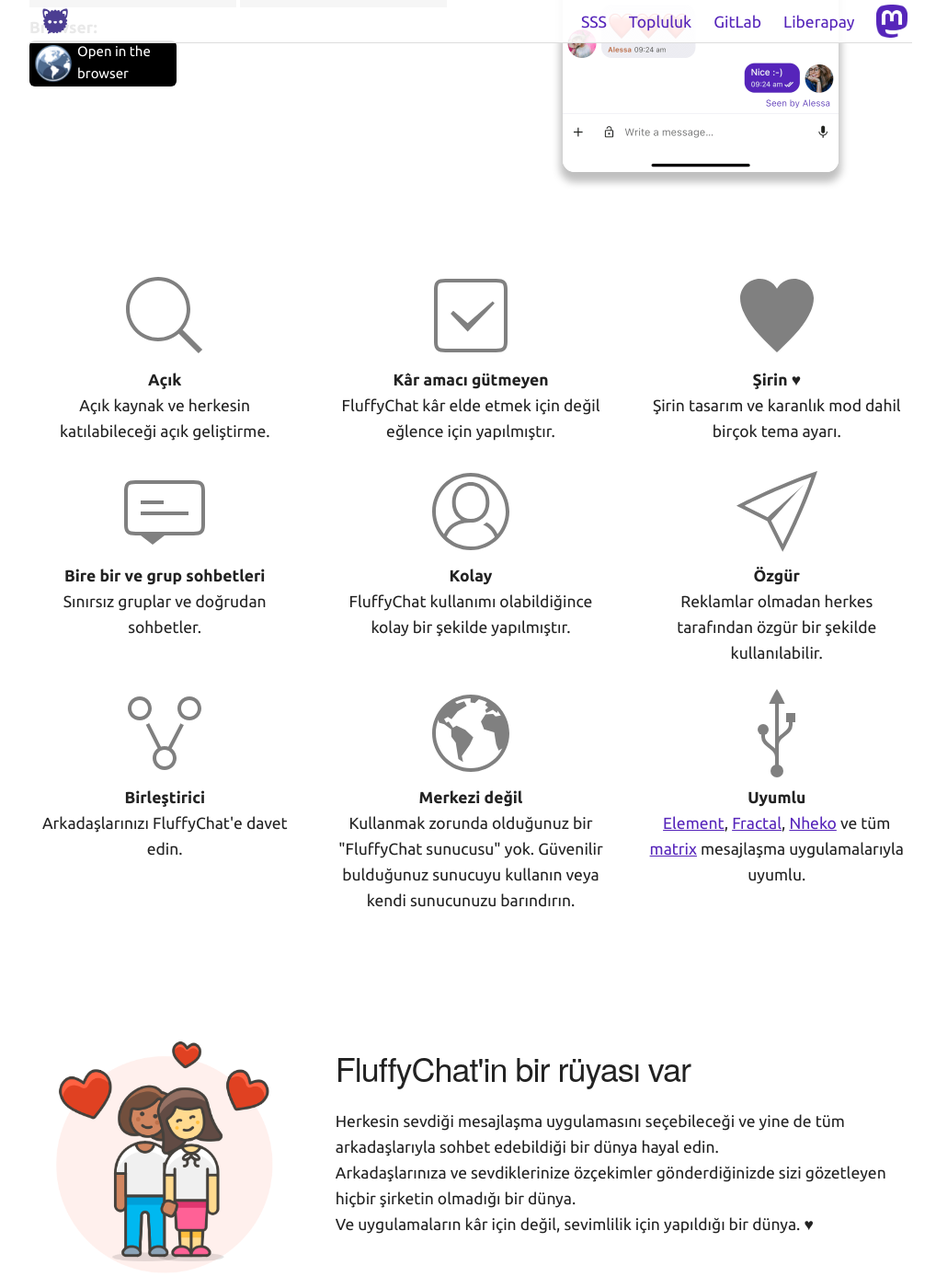
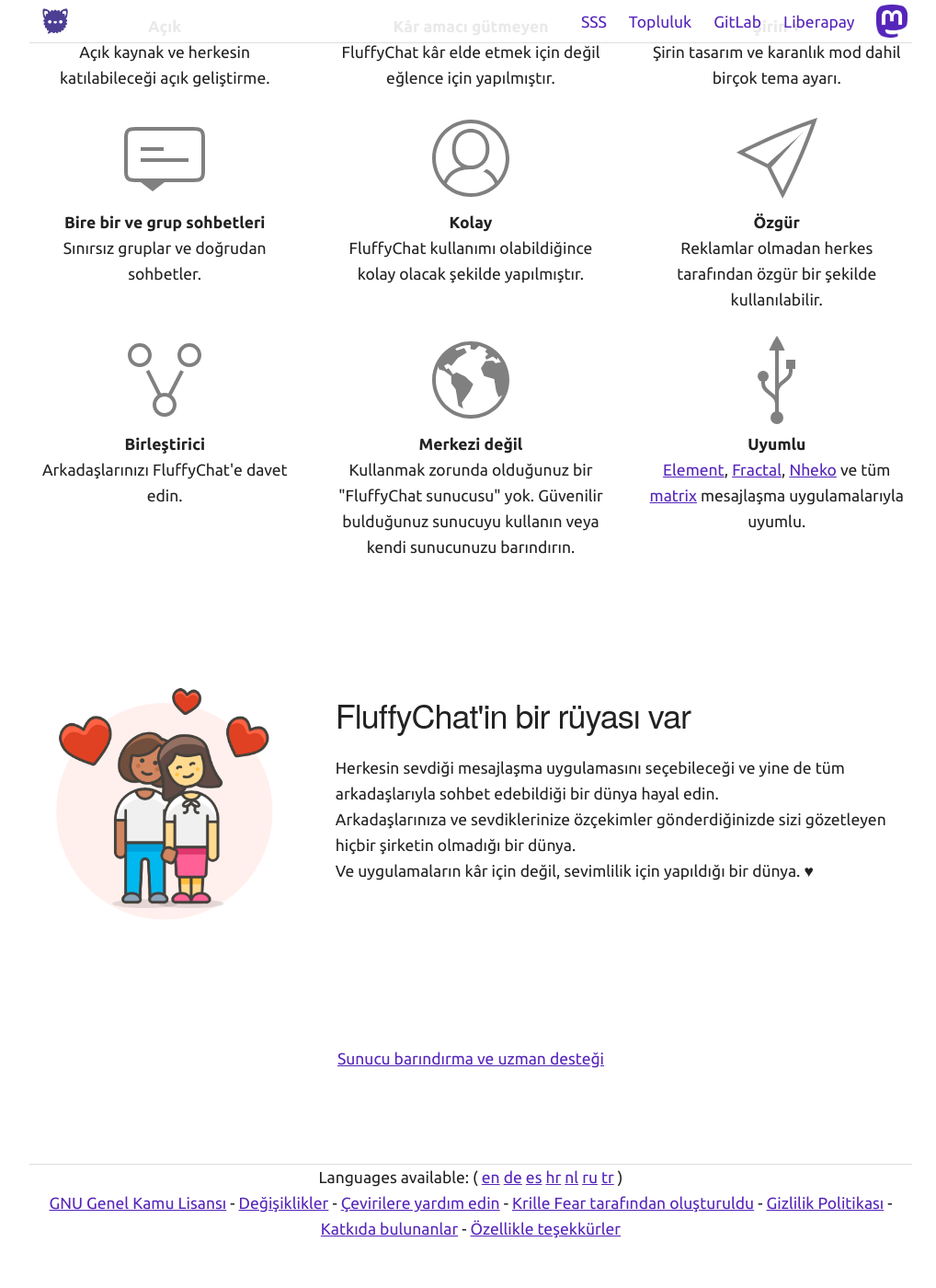
Before and after one commit to iamironrabbit/zom-mobile-next, a Jekyll site: the page built from docs/tr/index.html, in a window 1280 px wide and 1400 px high, scrolled down 892 px. Shown: the whole window at 92% size, without its empty margins (128-1146 px from the left). Built offline with Jekyll 4.4.1, drawn with Linux system fonts in a browser that asks for light colours; some web fonts are replaced; a script that is not in the unit is left out; after the commit the page ends 2242 px from its top, so only the background shows below that; some of the changed text lies outside the part shown; grey boxes are pictures that could not be loaded.

```diff
--- a/docs/_data/tr.yml
+++ b/docs/_data/tr.yml
@@ -15,7 +15,7 @@ index:
     chats: Bire bir ve grup sohbetleri
     chatsDesc: Sınırsız gruplar ve doğrudan sohbetler.
     easy: Kolay
-    easyDesc: FluffyChat kullanımı olabildiğince kolay bir şekilde yapılmıştır.
+    easyDesc: FluffyChat kullanımı olabildiğince kolay olacak şekilde yapılmıştır.
     free: Özgür
     freeDesc: Reklamlar olmadan herkes tarafından özgür bir şekilde kullanılabilir.
     connective: Birleştirici
@@ -36,4 +36,4 @@ index:
     contributors: Katkıda bulunanlar
     specialthanksto: Özellikle teşekkürler
     ubports: UBports
-    support: Server hosting and professional support
+    support: Sunucu barındırma ve uzman desteği
--- a/docs/tr/index.html
+++ b/docs/tr/index.html
@@ -1,6 +1,6 @@
 ---
 layout: default
-title: Official Website
+title: Resmi Web Sitesi
 lang: tr
 ---
 {% include index.html %}
```
